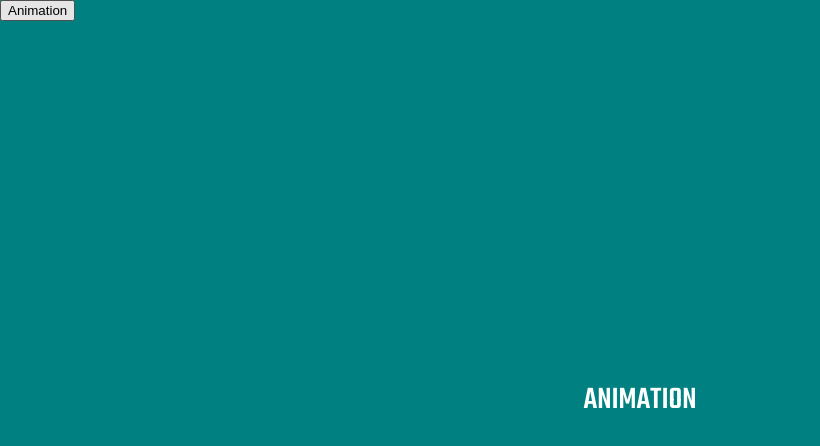
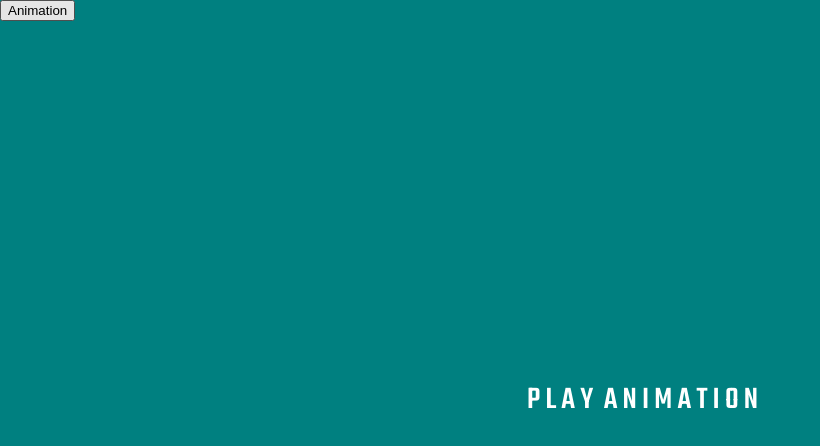
Before and after one commit to k-390-k/practice, a plain HTML site: page 04_JavaScriptの基礎を固める/110_DOM操作練習（文字分割）/start/index.html in a window 1280 px wide. Shown: the whole page, without its empty margins (0-820 px from the left). Drawn offline with Linux system fonts and the light colour scheme.

Commit message:
ファイルの修正

```diff
--- a/04_JavaScriptの基礎を固める/090_DOMにイベントを登録してみよう/start/main.js
+++ b/04_JavaScriptの基礎を固める/090_DOMにイベントを登録してみよう/start/main.js
@@ -0,0 +1 @@
+const btn = document.querySelector('#btn');
--- a/04_JavaScriptの基礎を固める/110_DOM操作練習（文字分割）/start/index.html
+++ b/04_JavaScriptの基礎を固める/110_DOM操作練習（文字分割）/start/index.html
@@ -13,7 +13,7 @@
 <body>
     <div id="container">
         <div class="animate-title inview">
-            ANIMATION
+            PLAY ANIMATION
         </div>
         <button onclick="document.querySelector('.animate-title').classList.toggle('inview');">Animation</button>
     </div>
--- a/04_JavaScriptの基礎を固める/110_DOM操作練習（文字分割）/start/main.js
+++ b/04_JavaScriptの基礎を固める/110_DOM操作練習（文字分割）/start/main.js
@@ -0,0 +1,12 @@
+document.addEventListener('DOMContentLoaded', function(){
+   const el = document.querySelector('.animate-title');
+   const str = el.innerHTML.trim().split("");
+
+   el.innerHTML = str.reduce((acc, curr) => {
+    console.log(acc)
+    curr = curr.replace('', '&nbsp;');
+    return `${acc}<span class="char">${curr}</span>`;
+   }, "");
+
+
+});
```
Also changed, not shown: 04_JavaScriptの基礎を固める/020_変数の定義と型/start/main.js (+36 -0 lines).
